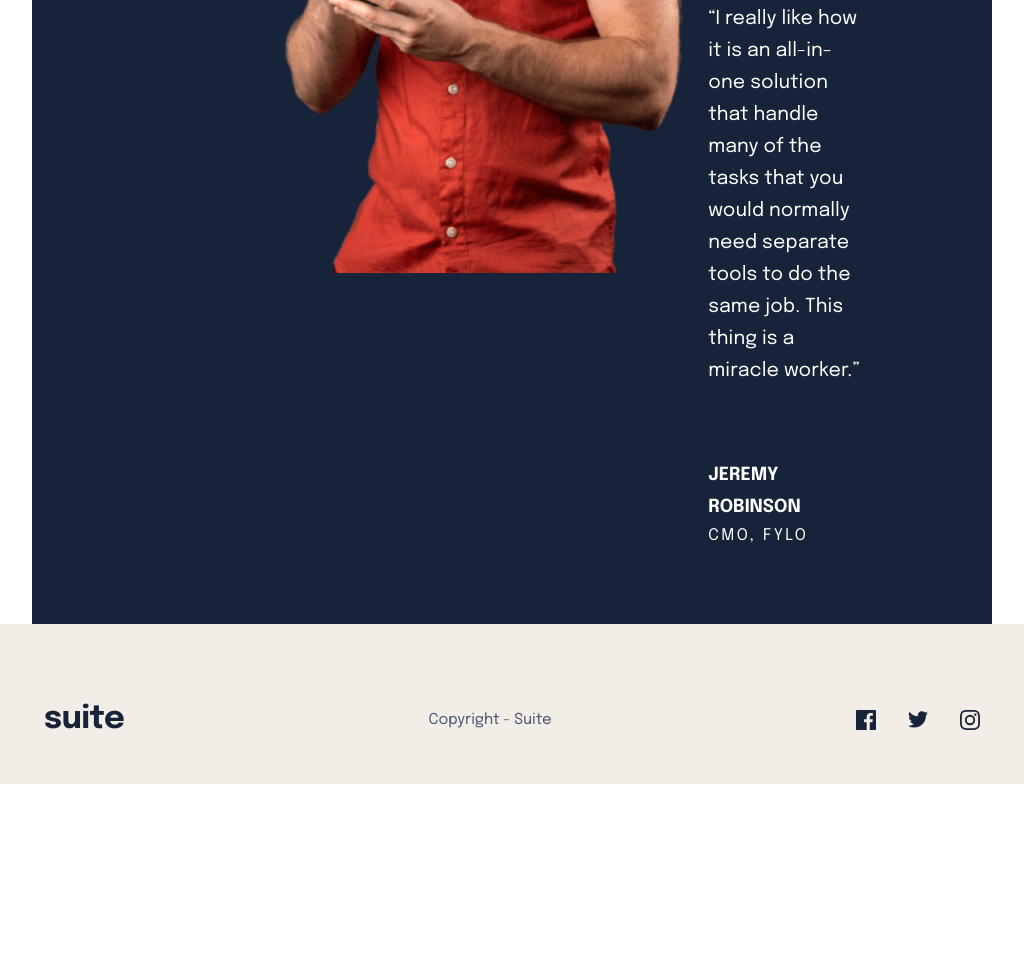
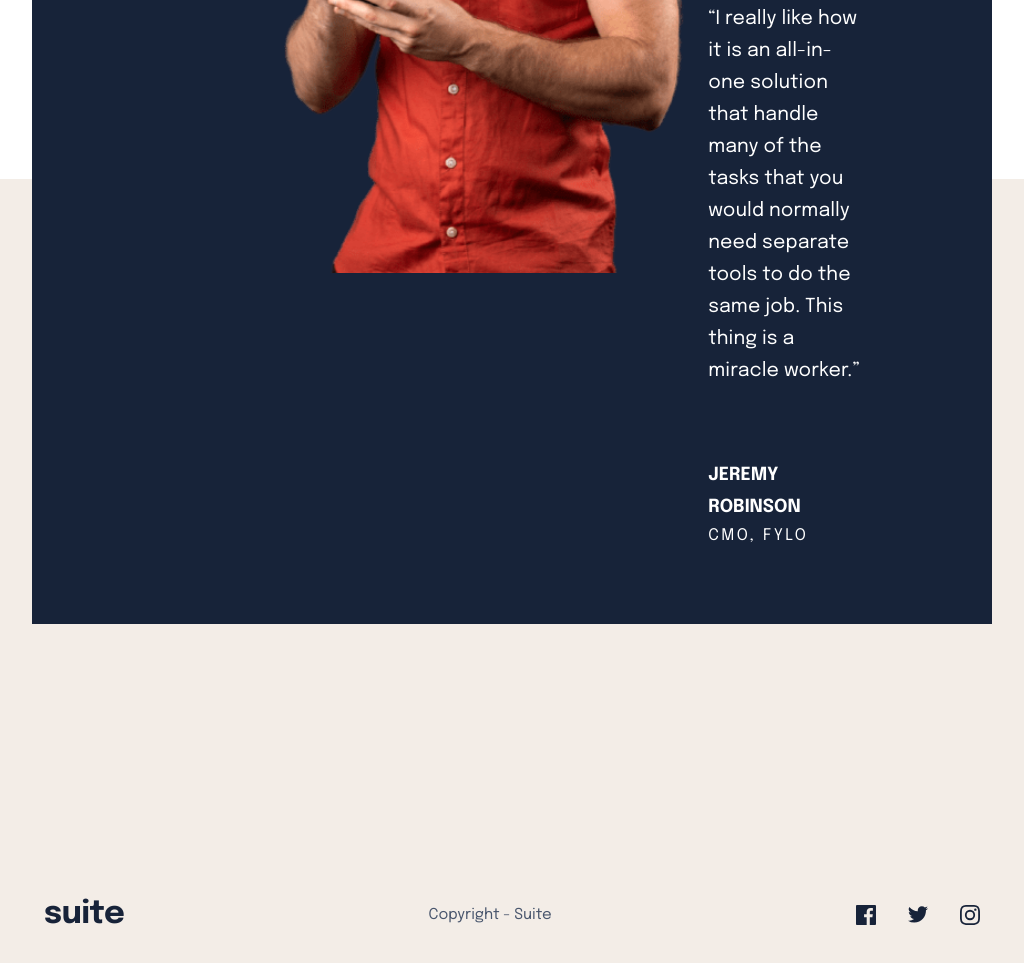
Before and after one commit to nii-hub/suite, a website built with Vite: page index.html in a window 1024 px wide. Shown: the part 1261-2224 px from the top of the page. Before the commit the page ends 2045 px from the top, so only its background shows below. Built offline with nearby package versions, Linux system fonts and the light colour scheme.

Commit message:
Add footer background overlays

```diff
--- a/style.css
+++ b/style.css
@@ -98,6 +98,7 @@
     grid-template-columns: 1fr 1fr 1fr !important;
     gap: 1rem;
     padding: 3rem 5rem;
+    z-index: 2 !important;
   }
 
   .image2{
@@ -140,7 +141,21 @@
     text-align: left;
   }
 
+  .footer {
+    position: absolute;
+    width: 100%;
+    top: 80rem;
+    height: 30rem !important;
+    z-index: -1 !important;
+    display: flex;
+    justify-content: center;
+    align-items: center;
+    /* padding-top: 5rem !important; */
+  }
+
   .footercontainer {
+    position: absolute;
+    top: 25rem;
     display: flex;
     flex-direction: row !important;
     justify-content: space-between;
@@ -286,7 +301,10 @@
   /* ------------------------------------------ */
 
   /* body wrapper 2 start */
-
+  .bodycontainer2{
+    position: absolute;
+    z-index: 2 !important;
+  }
 .image2 {
   position: absolute;
   width: 15rem;
@@ -345,13 +363,19 @@
 /* footer start */
 .footer {
   background-color: var(--color-F3EDE7);
-  position:relative;
+  position: absolute;
+  top: 90rem;
   display: flex;
   justify-content: center;
+  align-items: center;
+  height: 50rem !important;
+  width: 100%;
+  z-index: -1 !important;
 }
 
 .footercontainer {
   position: absolute;
+  top: 45rem !important;
   display: flex !important;
   flex-direction: row !important;
   justify-content: space-between !important;
```
